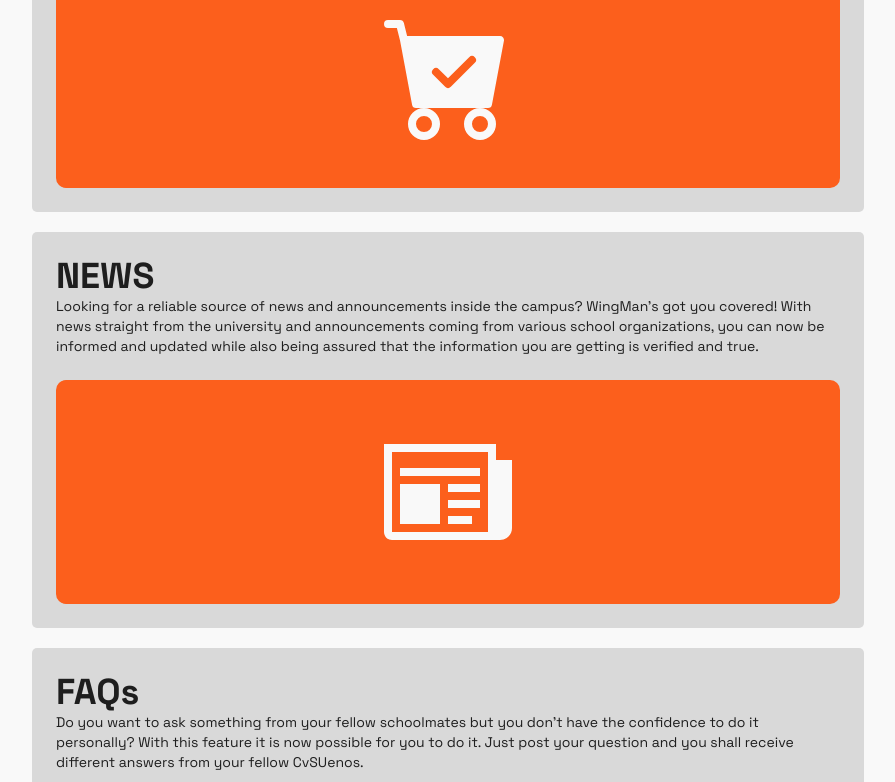
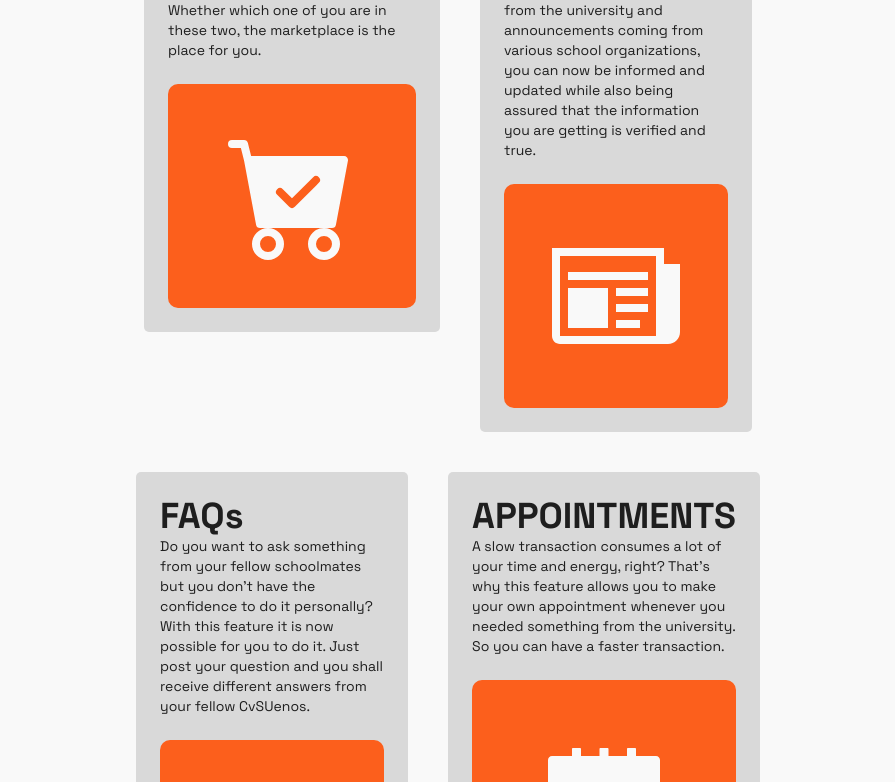
Before and after one commit to aaronjoshuaespinosa/WingMan-App, a React (Create React App) app in the folder frontend/: page / in a window 1280 px wide. Shown: the part 2002-2784 px from the top of the page, without its empty margins (192-1087 px from the left). Built offline with nearby package versions, Linux system fonts and the light colour scheme.

Commit message:
Fix cards - pending change here*

```diff
--- a/frontend/src/components/FeatureCard.js
+++ b/frontend/src/components/FeatureCard.js
@@ -7,12 +7,13 @@ const FeatureCard = (props) => {
 
     return (
         <>
-            <div className=''>
-                <div className='bg-light-lgry rounded-[5px] p-[24px] flex flex-col w-full h-fit gap-y-5 lg:gap-y-0'>
+            <div className='bg-light-lgry rounded-[5px] p-[24px] flex flex-col w-full gap-y-5 lg:gap-y-0 justify-center items-stretch'>
+
                 <div className=' pb-[24px] w-full'>
                     <p className='font-bold text-4xl cursor-default text-blk text-center lg:text-left hover:text-orng transition-text duration-[0.2s] ease-in-out'>{name}</p>
                     <p className='cursor-default text-blk text-center lg:text-left text-sm'>{desc}</p>
                 </div>
+
                 <div className='bg-orng rounded-[10px] p-[48px] w-full flex justify-center items-center'>
                     <motion.div
                         whileHover={{ scale: 1.15, rotate: 1.9 }}
@@ -20,7 +21,7 @@ const FeatureCard = (props) => {
                         {icon}
                     </motion.div>
                 </div>
-                </div>
+
             </div>
         </>
     )
--- a/frontend/src/pages/Hero.js
+++ b/frontend/src/pages/Hero.js
@@ -143,40 +143,50 @@ const Hero = () => {
                         whileInView={{ opacity: 1, y: 0 }}
                         className='text-blk font-bold text-5xl lg:text-7xl select-none text-center'>~FEATURES~</motion.p>
 
-                    <div className='w-full flex flex-row lg:flex-wrap py-10 gap-y-5 gap-x-5'>
+                    <div className='w-full flex flex-col lg:flex-row lg:flex-wrap py-10 justify-center'>
+                        <div className='basis-1/3 py-2 lg:p-5'>
                             <motion.div
                                 initial={{ opacity: 0, y: 20 }}
                                 whileInView={{ opacity: 1, y: 0 }}>
                                 <FeatureCard name="MARKETPLACE" desc="Are you searching for an item or a service that you need or are you looking forward to sell an item or a service in order to gain profit? Whether which one of you are in these two, the marketplace is the place for you." icon=<BsFillCartCheckFill /> />
                             </motion.div>
+                        </div>
 
+                        <div className='basis-1/3 py-2 lg:p-5'>
                             <motion.div
                                 initial={{ opacity: 0, y: 20 }}
                                 whileInView={{ opacity: 1, y: 0 }}
                                 transition={{ delay: 1 * 0.1 }}>
                                 <FeatureCard name="NEWS" desc="Looking for a reliable source of news and announcements inside the campus? WingMan's got you covered!  With news straight from the university and announcements coming from various school organizations, you can now be informed and updated while also being assured that the information you are getting is verified and true." icon=<ImNewspaper /> />
                             </motion.div>
+                        </div>
 
+                        <div className='basis-1/3 py-2 lg:p-5'>
                             <motion.div
                                 initial={{ opacity: 0, y: 20 }}
                                 whileInView={{ opacity: 1, y: 0 }}
                                 transition={{ delay: 2 * 0.1 }}>
                                 <FeatureCard name="FAQs" desc="Do you want to ask something from your fellow schoolmates but you don't have the confidence to do it personally? With this feature it is now possible for you to do it. Just post your question and  you shall receive different answers from your fellow CvSUenos." icon=<IoIosMegaphone /> />
                             </motion.div>
+                        </div>
 
+                        <div className='basis-1/3 py-2 lg:p-5'>
                             <motion.div
                                 initial={{ opacity: 0, y: 20 }}
                                 whileInView={{ opacity: 1, y: 0 }}
                                 transition={{ delay: 3 * 0.1 }}>
                                 <FeatureCard name="APPOINTMENTS" desc="A slow transaction consumes a lot of your time and energy, right? That's why this feature allows you to make your own appointment whenever you needed something from the university. So you can have a faster transaction." icon=<AiFillSchedule /> />
                             </motion.div>
+                        </div>
 
+                        <div className='basis-1/3 py-2 lg:p-5'>
                             <motion.div
                                 initial={{ opacity: 0, y: 20 }}
                                 whileInView={{ opacity: 1, y: 0 }}
                                 transition={{ delay: 4 * 0.1 }}>
                                 <FeatureCard name="COMPLAINTS" desc="Did you have a negative experience at the university? This feature will serve as your platform to let your voice out and also to be heard." icon=<BsExclamationOctagonFill /> />
                             </motion.div>
+                        </div>
                     </div>
                 </div>
 
@@ -210,7 +220,12 @@ const Hero = () => {
                         transition={{ delay: 0.2 }}
                         className='py-20 flex flex-col justify-center items-center gap-y-9'>
                         <p className='text-blk font-bold text-6xl lg:text-[10rem] select-none text-center'>interested?</p>
-                        <p className='bg-wht text-xl border-blk border-[2px] rounded-[5px] py-3 px-6 font-bold cursor-pointer hover:drop-shadow-hoverShadow hover:bg-orng transition-all ease-in-out duration-[0.1s]' onClick={joinLink}>JOIN NOW</p>
+                        <motion.div
+                            className='bg-orng text-xl border-blk border-[2px] rounded-[5px] py-3 px-6 font-bold cursor-pointer hover:drop-shadow-hoverShadow hover:bg-orng transition-all ease-in-out duration-[0.1s] relative'
+                            onClick={joinLink}>
+                            JOIN NOW
+                            <p className='bg-wht text-xl border-[0px] rounded-[0px]'>JOIN NOW</p>
+                        </motion.div>
                     </motion.div>
                 </div>
 
```
Lines whose indentation alone changed are shown as unchanged.
